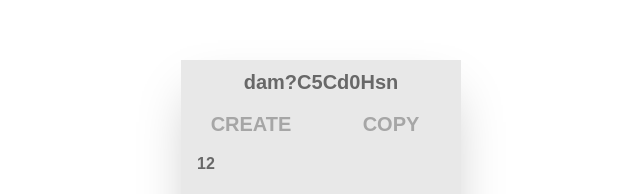
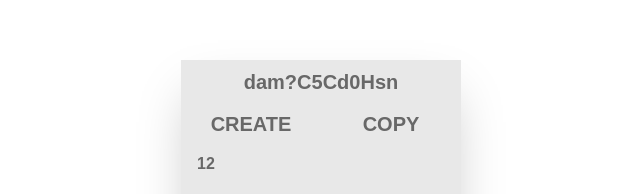
Before and after one commit to gusthv/password-generator, a React (Vite) app: page / in a window 1280 px wide. Shown: the part 238-432 px from the top of the page, without its empty margins (319-959 px from the left). Built offline with nearby package versions, Linux system fonts and the light colour scheme.

Commit message:
cleanup ui

```diff
--- a/src/components/Button.tsx
+++ b/src/components/Button.tsx
@@ -8,7 +8,7 @@ type ButtonProps = {
 const Button: React.FC<ButtonProps> = ({ onClick, text }) => {
   return (
     <button
-      className="w-[140px] h-[40px] bg-[#4a4a4a20] flex justify-center items-center text-[#a6a6a6] hover:text-[#686868] hover:shadow-md"
+      className="w-[140px] h-[40px] bg-[#4a4a4a20] flex justify-center items-center text-[#686868] hover:shadow-md"
       onClick={onClick}
     >
       {text}
```
